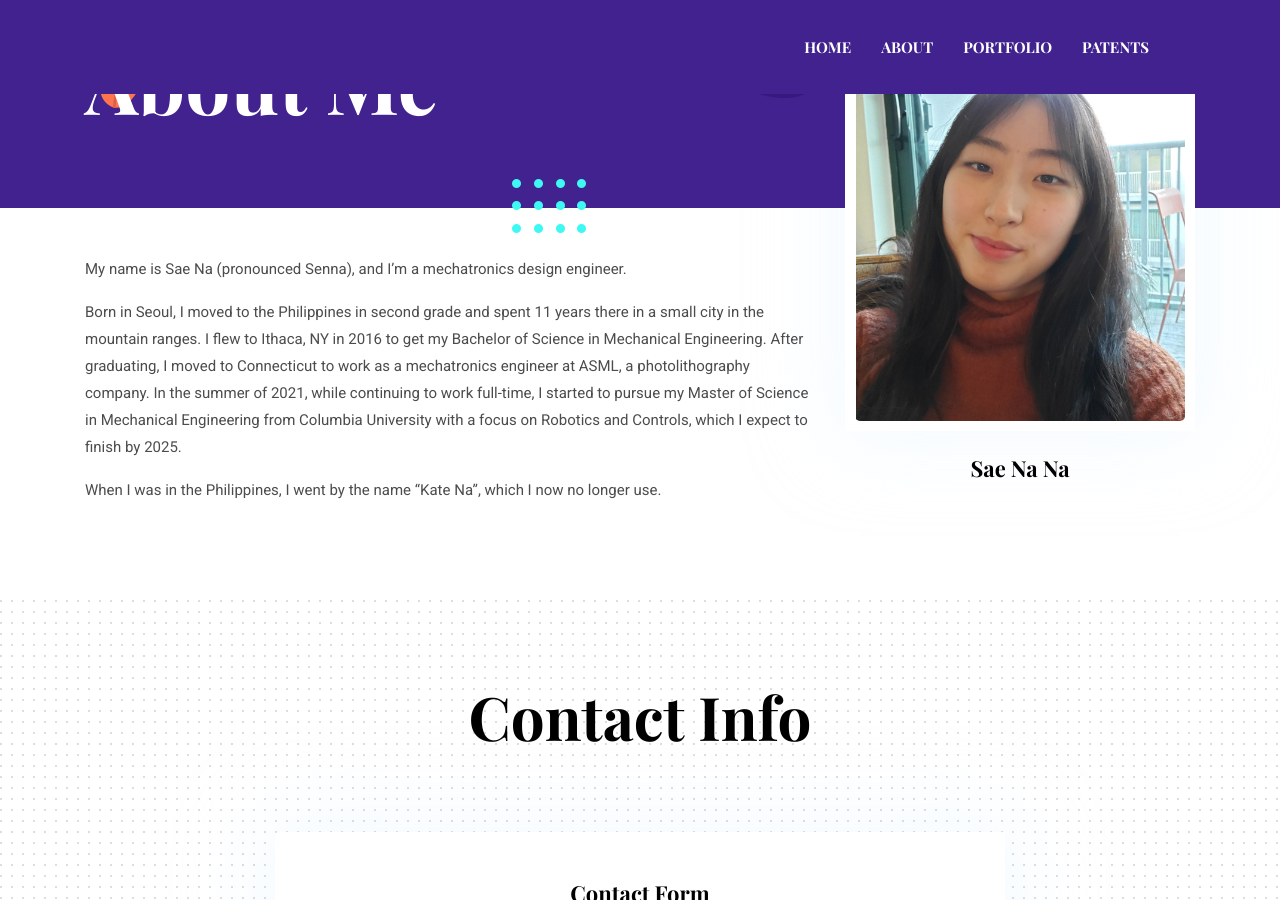
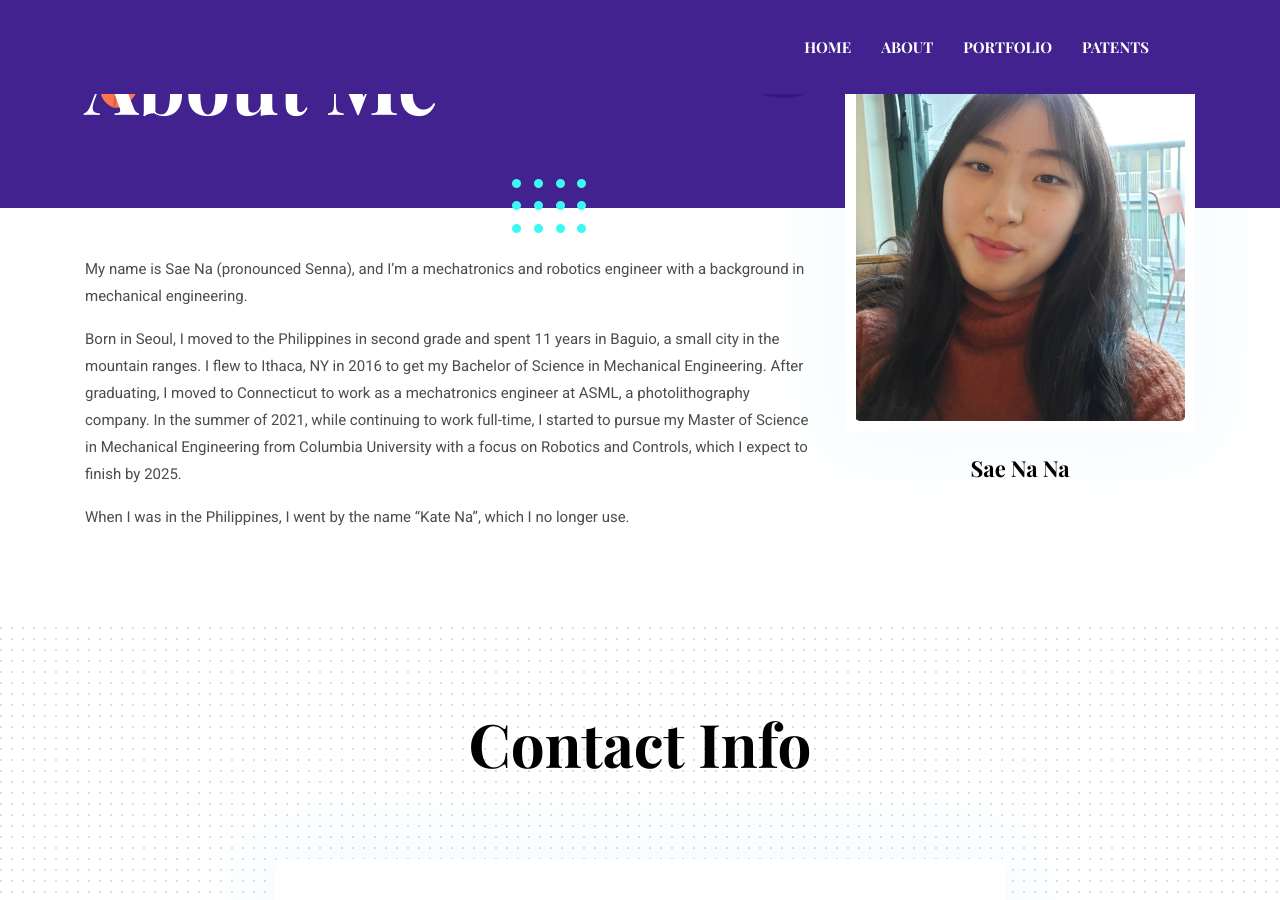
Before and after one commit to saenana/saenana.github.io, a Jekyll site: the page built from docs/_pages/about.md, in a window 1280 px wide and 900 px high, scrolled down 316 px. Built offline with Jekyll 4.4.1, drawn with Linux system fonts in a browser that asks for light colours.

```diff
--- a/docs/_pages/about.md
+++ b/docs/_pages/about.md
@@ -5,8 +5,8 @@
 image: assets/images/about/author.jpg
 ---
 
-My name is Sae Na (pronounced Senna), and I'm a mechatronics design engineer.
+My name is Sae Na (pronounced Senna), and I'm a mechatronics and robotics engineer with a background in mechanical engineering.
 
-Born in Seoul, I moved to the Philippines in second grade and spent 11 years there in a small city in the mountain ranges. I flew to Ithaca, NY in 2016 to get my Bachelor of Science in Mechanical Engineering. After graduating, I moved to Connecticut to work as a mechatronics engineer at ASML, a photolithography company. In the summer of 2021, while continuing to work full-time, I started to pursue my Master of Science in Mechanical Engineering from Columbia University with a focus on Robotics and Controls, which I expect to finish by 2025.
+Born in Seoul, I moved to the Philippines in second grade and spent 11 years in Baguio, a small city in the mountain ranges. I flew to Ithaca, NY in 2016 to get my Bachelor of Science in Mechanical Engineering. After graduating, I moved to Connecticut to work as a mechatronics engineer at ASML, a photolithography company. In the summer of 2021, while continuing to work full-time, I started to pursue my Master of Science in Mechanical Engineering from Columbia University with a focus on Robotics and Controls, which I expect to finish by 2025.
 
-When I was in the Philippines, I went by the name "Kate Na", which I now no longer use.
+When I was in the Philippines, I went by the name "Kate Na", which I no longer use.
--- a/docs/_posts/2022-03-02-litho.markdown
+++ b/docs/_posts/2022-03-02-litho.markdown
@@ -7,7 +7,7 @@
 tags:   lithography
 ---
 
-<a href="https://patentscope.wipo.int/search/en/detail.jsf?docId=WO2022184375">World Intellectual Property Oorganization - WO 2022184375 A1 </a>
+World Intellectual Property Organization - <a href="https://patentscope.wipo.int/search/en/detail.jsf?docId=WO2022184375">WO 2022184375 A1 </a>
 
 Taiwan Intellectual Property Organization - TW 202242564 A
 
```
Also changed, not shown: docs/_data/settings.yml (+5 -2 lines).
